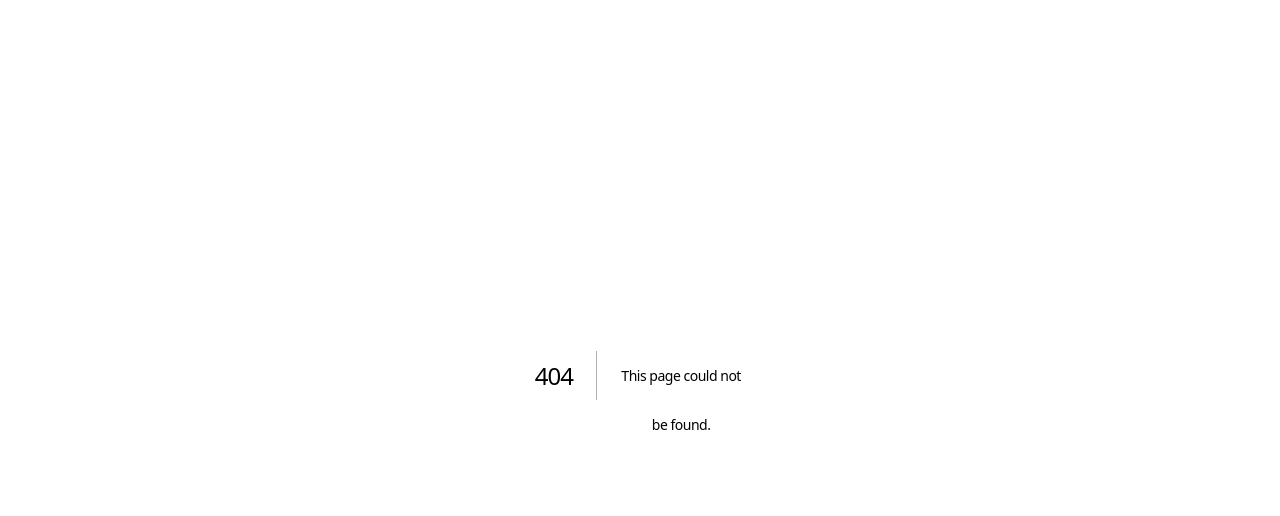
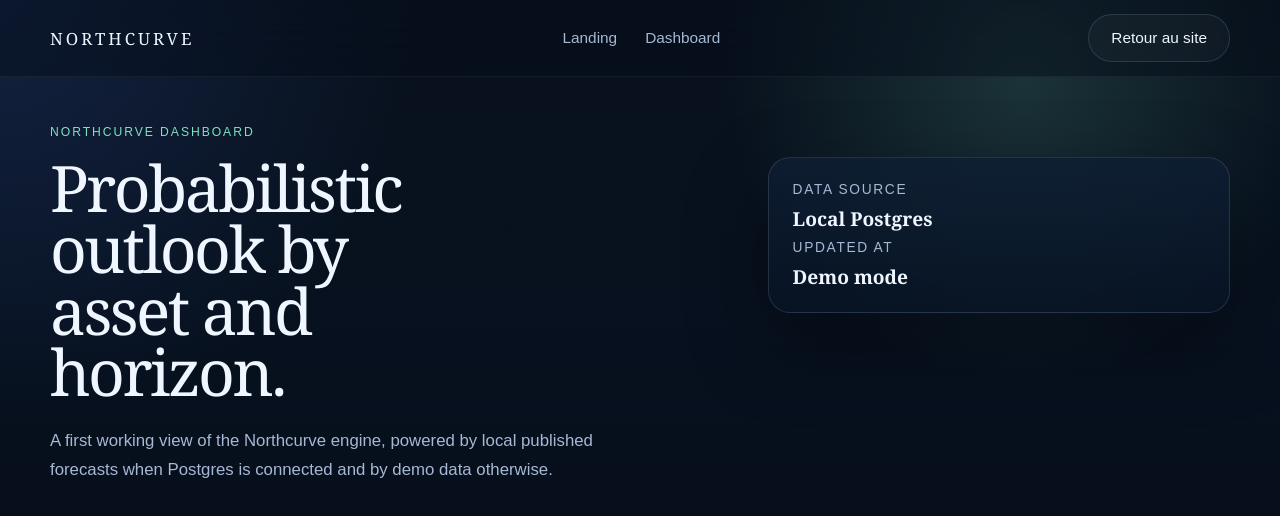
Before and after one commit to SOMOSCAPITALAPP/probabilitedehausse, a Next.js app: page /dashboard in a window 1280 px wide. Before the commit this address had no page. Shown: the top 516 px of the page. Built offline with nearby package versions, Linux system fonts and the light colour scheme; no server answers; the database is empty.

Commit message:
Add simple dashboard connected to forecast outputs

```diff
--- /dev/null
+++ b/app/dashboard/page.js
@@ -0,0 +1,99 @@
+import { formatPercent, formatSignedPercent, getForecasts } from "../../lib/forecast-data";
+
+export const dynamic = "force-dynamic";
+
+function confidenceTone(label) {
+  if (label === "high") return "confidence-high";
+  if (label === "medium") return "confidence-medium";
+  return "confidence-low";
+}
+
+export default async function DashboardPage() {
+  const { forecasts, source, updatedAt } = await getForecasts();
+
+  return (
+    <main className="dashboard-shell">
+      <header className="site-header">
+        <div className="container nav-row">
+          <a className="brand" href="/">
+            Northcurve
+          </a>
+
+          <nav className="desktop-nav" aria-label="Navigation principale">
+            <a href="/">Landing</a>
+            <a href="/dashboard">Dashboard</a>
+          </nav>
+
+          <div className="nav-actions">
+            <a className="button button-secondary" href="/">
+              Retour au site
+            </a>
+          </div>
+        </div>
+      </header>
+
+      <section className="section dashboard-hero">
+        <div className="container">
+          <p className="eyebrow">Northcurve Dashboard</p>
+          <div className="dashboard-headline">
+            <div>
+              <h1 className="dashboard-title">Probabilistic outlook by asset and horizon.</h1>
+              <p className="hero-text">
+                A first working view of the Northcurve engine, powered by local published forecasts
+                when Postgres is connected and by demo data otherwise.
+              </p>
+            </div>
+
+            <div className="dashboard-status-card">
+              <span className="status-label">Data source</span>
+              <strong>{source === "postgres" ? "Local Postgres" : "Demo fallback"}</strong>
+              <span className="status-label">Updated at</span>
+              <strong>{updatedAt ? new Date(updatedAt).toLocaleString("fr-FR") : "Demo mode"}</strong>
+            </div>
+          </div>
+        </div>
+      </section>
+
+      <section className="section dashboard-grid-section">
+        <div className="container">
+          <div className="dashboard-grid">
+            {forecasts.map((forecast) => (
+              <article className="forecast-card" key={`${forecast.asset_code}-${forecast.horizon}`}>
+                <div className="forecast-card-top">
+                  <div>
+                    <p className="forecast-asset-code">{forecast.asset_code}</p>
+                    <h2>{forecast.asset_name}</h2>
+                  </div>
+                  <span className="forecast-horizon">{forecast.horizon}</span>
+                </div>
+
+                <div className="forecast-metric-large">
+                  <span>Upside probability</span>
+                  <strong>{formatPercent(forecast.upside_probability, 1)}</strong>
+                </div>
+
+                <div className="forecast-metrics">
+                  <div>
+                    <span>Expected return</span>
+                    <strong>{formatSignedPercent(forecast.expected_return, 1)}</strong>
+                  </div>
+                  <div>
+                    <span>Expected drawdown</span>
+                    <strong>{formatSignedPercent(forecast.expected_drawdown, 1)}</strong>
+                  </div>
+                </div>
+
+                <div className="forecast-footer">
+                  <span className={`confidence-pill ${confidenceTone(forecast.confidence_label)}`}>
+                    {forecast.confidence_label} confidence
+                  </span>
+                  <p>{forecast.path_label}</p>
+                </div>
+              </article>
+            ))}
+          </div>
+        </div>
+      </section>
+    </main>
+  );
+}
--- a/app/globals.css
+++ b/app/globals.css
@@ -764,11 +764,160 @@ h3 {
   border-top: 1px solid rgba(255, 255, 255, 0.06);
 }
 
+.dashboard-shell {
+  min-height: 100vh;
+}
+
+.dashboard-hero {
+  padding-top: 48px;
+}
+
+.dashboard-headline {
+  display: grid;
+  grid-template-columns: minmax(0, 1.2fr) minmax(260px, 0.8fr);
+  gap: 24px;
+  align-items: start;
+}
+
+.dashboard-title {
+  max-width: 12ch;
+  font-size: clamp(2.8rem, 5vw, 5rem);
+  line-height: 0.96;
+  letter-spacing: -0.04em;
+}
+
+.dashboard-status-card,
+.forecast-card {
+  border: 1px solid var(--line);
+  background: linear-gradient(180deg, rgba(14, 30, 52, 0.82), rgba(8, 20, 36, 0.8));
+  box-shadow: var(--shadow);
+}
+
+.dashboard-status-card {
+  display: grid;
+  gap: 10px;
+  padding: 24px;
+  border-radius: var(--radius-lg);
+}
+
+.status-label,
+.forecast-metric-large span,
+.forecast-metrics span,
+.forecast-asset-code {
+  color: var(--muted);
+  font-family: Arial, Helvetica, sans-serif;
+  font-size: 0.86rem;
+  text-transform: uppercase;
+  letter-spacing: 0.12em;
+}
+
+.dashboard-status-card strong {
+  font-size: 1.2rem;
+  line-height: 1.2;
+}
+
+.dashboard-grid-section {
+  padding-top: 12px;
+}
+
+.dashboard-grid {
+  display: grid;
+  grid-template-columns: repeat(3, 1fr);
+  gap: 20px;
+}
+
+.forecast-card {
+  padding: 24px;
+  border-radius: var(--radius-lg);
+}
+
+.forecast-card-top {
+  display: flex;
+  align-items: flex-start;
+  justify-content: space-between;
+  gap: 16px;
+}
+
+.forecast-card-top h2 {
+  max-width: none;
+  font-size: 1.8rem;
+  line-height: 1;
+}
+
+.forecast-horizon {
+  padding: 9px 14px;
+  border-radius: 999px;
+  border: 1px solid var(--line);
+  background: rgba(255, 255, 255, 0.03);
+  font-family: Arial, Helvetica, sans-serif;
+}
+
+.forecast-metric-large {
+  margin-top: 22px;
+}
+
+.forecast-metric-large strong {
+  display: block;
+  margin-top: 8px;
+  font-size: 3rem;
+  line-height: 1;
+}
+
+.forecast-metrics {
+  display: grid;
+  grid-template-columns: repeat(2, 1fr);
+  gap: 12px;
+  margin-top: 22px;
+}
+
+.forecast-metrics div {
+  padding: 16px;
+  border-radius: var(--radius-md);
+  border: 1px solid rgba(255, 255, 255, 0.06);
+  background: rgba(255, 255, 255, 0.025);
+}
+
+.forecast-metrics strong {
+  display: block;
+  margin-top: 10px;
+  font-size: 1.2rem;
+}
+
+.forecast-footer {
+  margin-top: 18px;
+}
+
+.forecast-footer p {
+  margin: 14px 0 0;
+  color: var(--muted);
+  font-family: Arial, Helvetica, sans-serif;
+  line-height: 1.6;
+}
+
+.confidence-high {
+  border-color: rgba(123, 227, 194, 0.35);
+  background: rgba(123, 227, 194, 0.14);
+  color: var(--accent);
+}
+
+.confidence-medium {
+  border-color: rgba(255, 213, 140, 0.28);
+  background: rgba(255, 213, 140, 0.1);
+  color: var(--warm);
+}
+
+.confidence-low {
+  border-color: rgba(155, 196, 255, 0.2);
+  background: rgba(155, 196, 255, 0.08);
+  color: #d8e4f7;
+}
+
 @media (max-width: 1100px) {
   .hero-grid,
   .split-grid,
   .faq-grid,
   .cta-grid,
+  .dashboard-headline,
   .footer-grid {
     grid-template-columns: 1fr;
   }
@@ -782,6 +931,10 @@ h3 {
   }
 
   .coverage-grid {
+    grid-template-columns: repeat(2, 1fr);
+  }
+
+  .dashboard-grid {
     grid-template-columns: repeat(2, 1fr);
   }
 }
@@ -806,8 +959,10 @@ h3 {
   .card-grid,
   .coverage-grid,
   .benefit-list,
+  .dashboard-grid,
   .probability-grid,
   .metric-grid,
+  .forecast-metrics,
   .form-grid,
   .key-grid {
     grid-template-columns: 1fr;
--- a/app/page.js
+++ b/app/page.js
@@ -136,6 +136,7 @@ export default function HomePage() {
             <a href="#methodology">Méthodologie</a>
             <a href="#coverage">Univers</a>
             <a href="#faq">FAQ</a>
+            <a href="/dashboard">Dashboard</a>
           </nav>
 
           <div className="nav-actions">
@@ -167,7 +168,10 @@ export default function HomePage() {
               <a className="button button-primary" href="#final-cta">
                 Demander un accès
               </a>
-              <a className="button button-secondary" href="#preview">
+                <a className="button button-secondary" href="/dashboard">
+                  Voir le dashboard
+                </a>
+                <a className="button button-secondary" href="#preview">
                 Voir la démo
               </a>
             </div>
--- a/package.json
+++ b/package.json
@@ -9,6 +9,7 @@
   },
   "dependencies": {
     "next": "15.3.8",
+    "pg": "8.16.3",
     "react": "19.1.0",
     "react-dom": "19.1.0"
   }
```
Also changed, not shown: lib/forecast-data.js (added).
